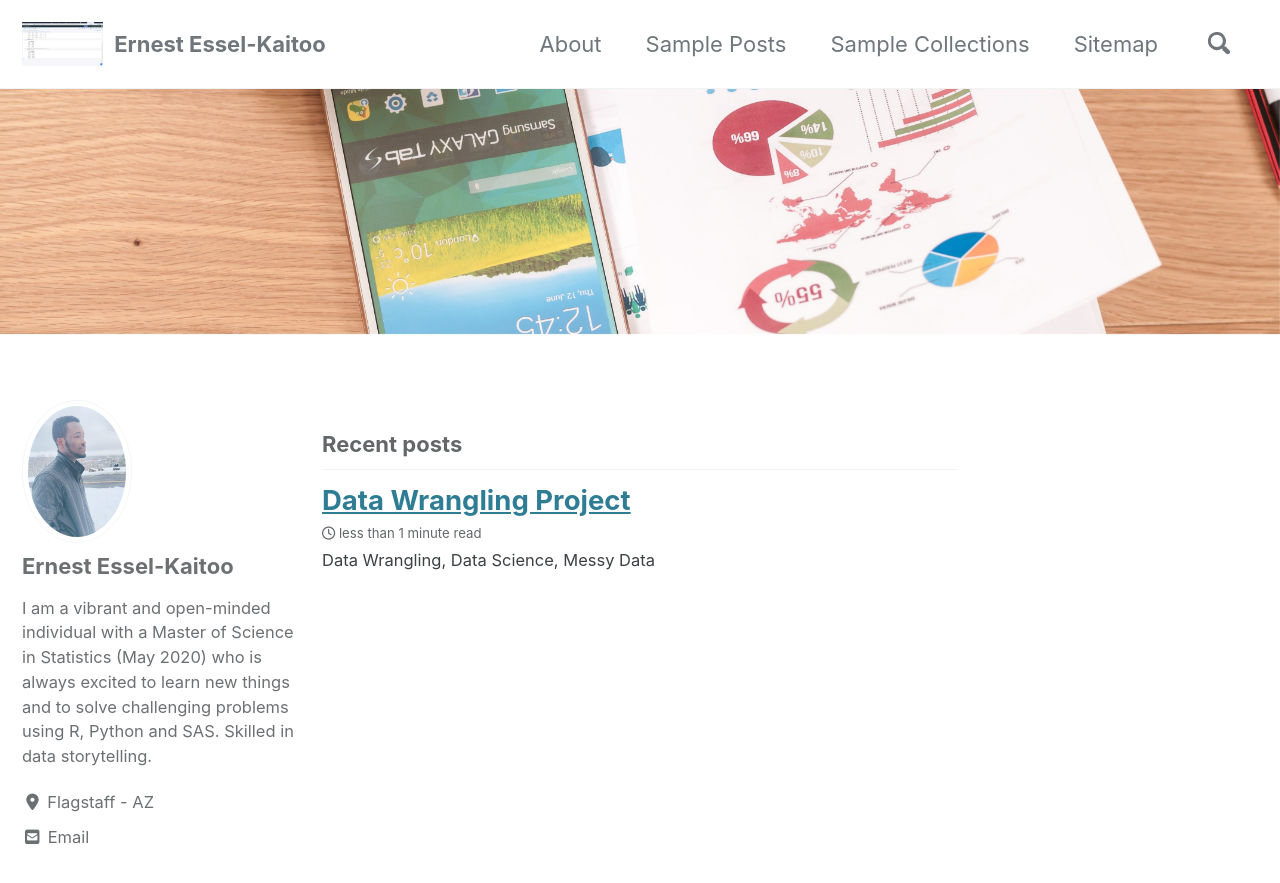
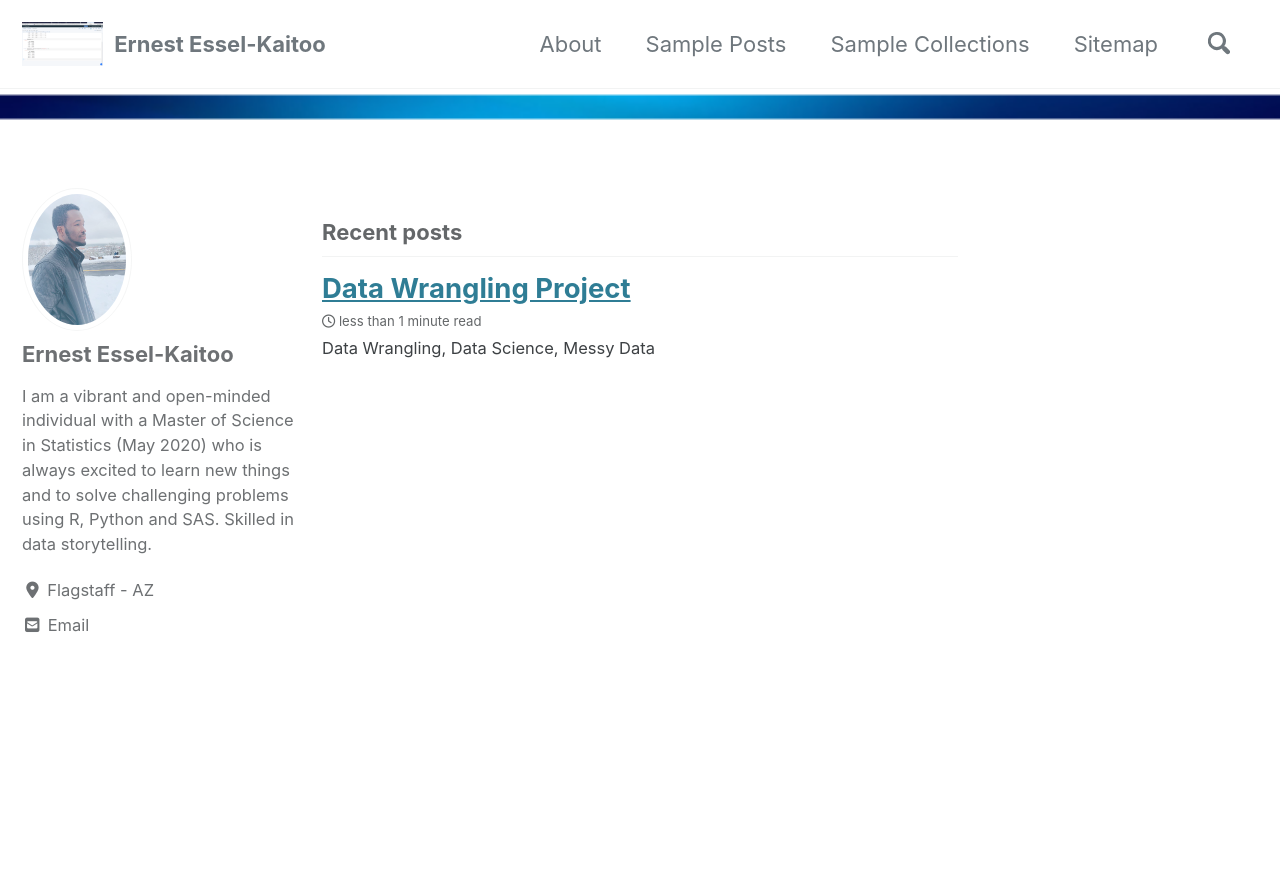
Before and after one commit to ernestesselk2/ernestesselkaitoo.github.io, a Jekyll site: the page built from index.html, in a window 1280 px wide and 900 px high. Shown: the top 883 px of the window. Built offline with Jekyll 4.4.1, drawn with Linux system fonts in a browser that asks for light colours; cached includes are drawn as plain includes; nearby versions of some CDN libraries; the list of posts is cut into pages by our own code.

Commit message:
My Second Commit for banner

```diff
--- a/index.html
+++ b/index.html
@@ -2,5 +2,5 @@
 layout: home
 author_profile: true
 header:
-  image: "/images/homepage1.jpg"
+  image: "/images/banner.jpg"
 ---
```
Also changed, not shown: images/banner.jpg (added).
